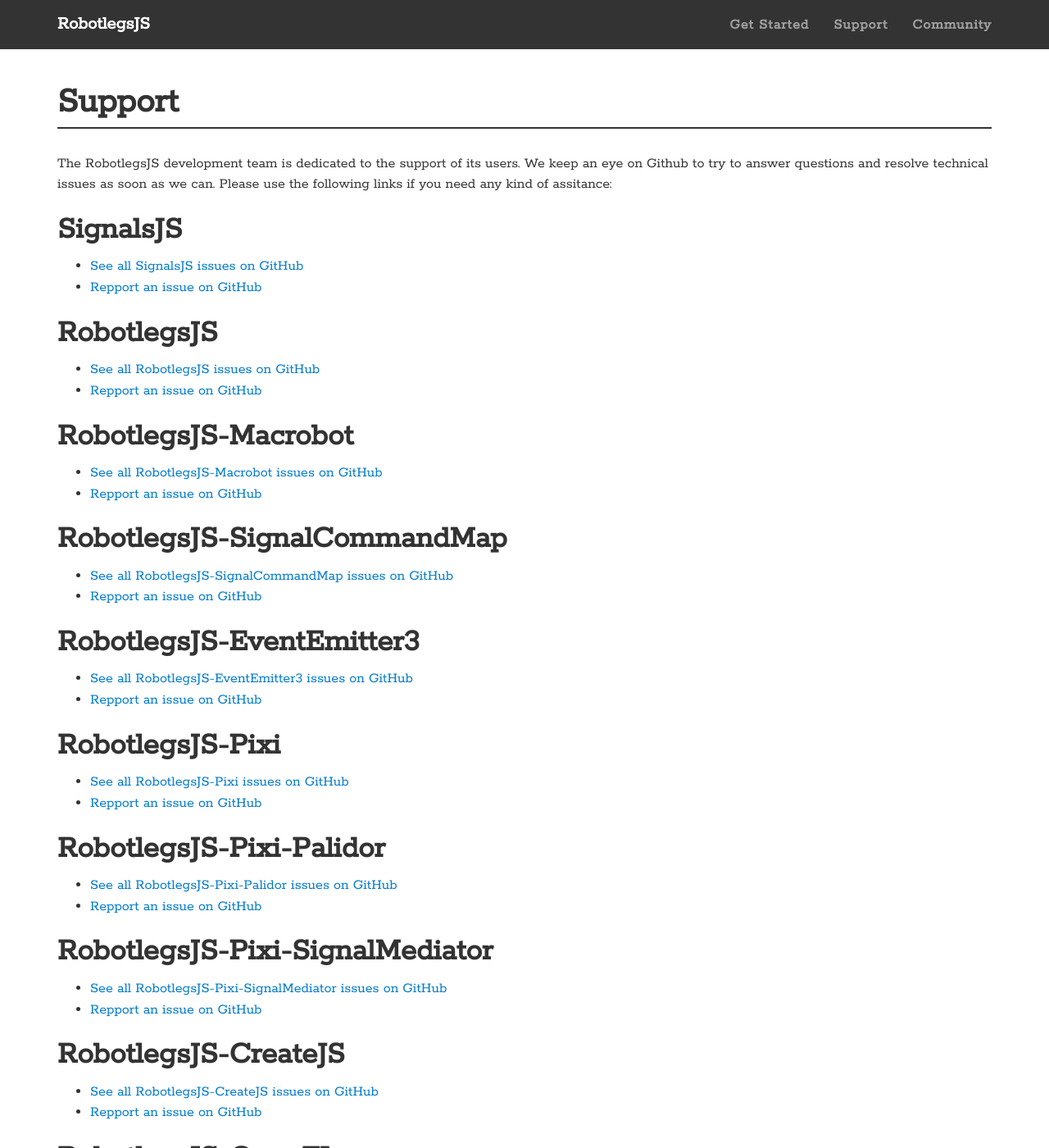
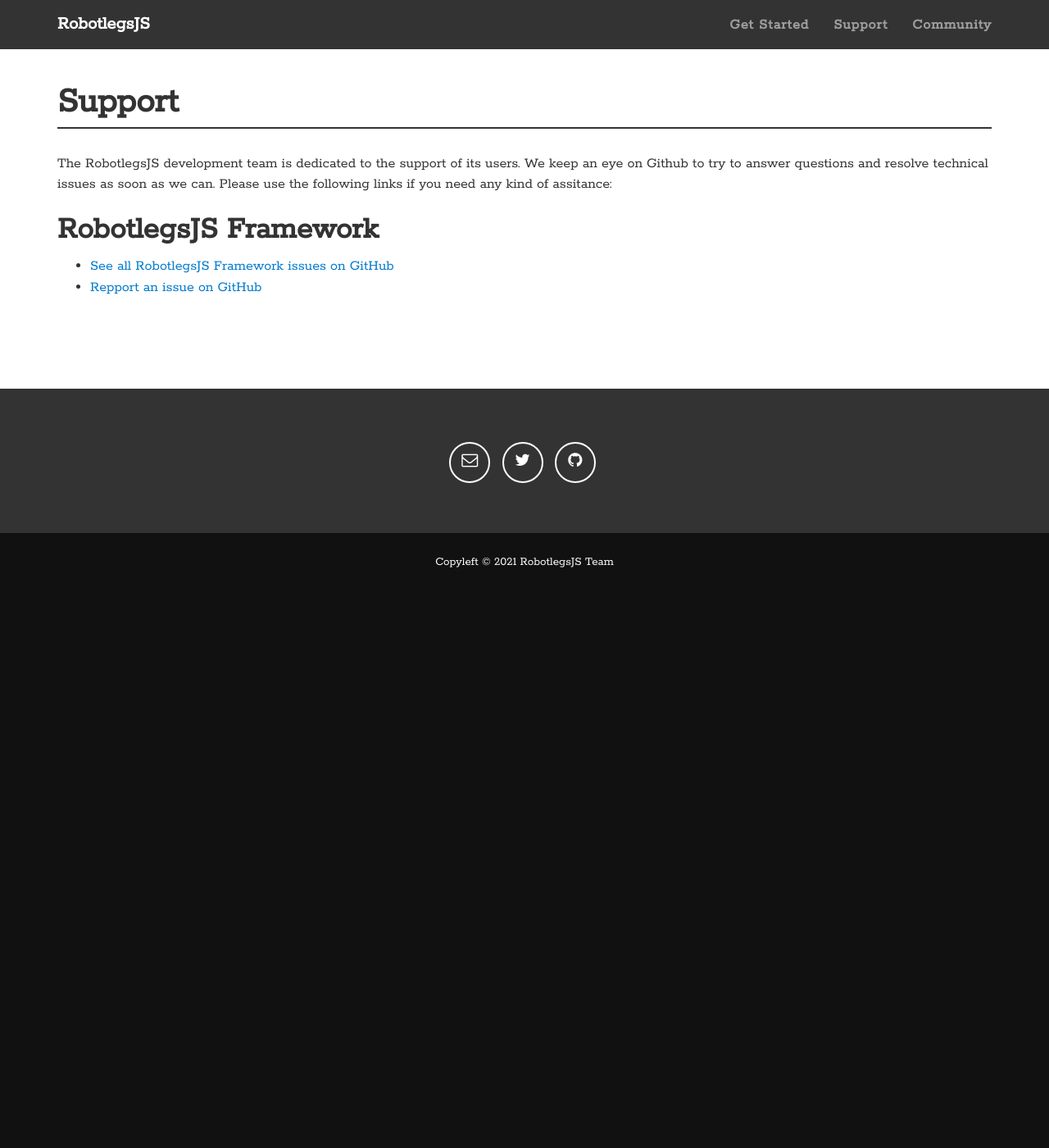
Before and after one commit to RobotlegsJS/robotlegsjs.github.io, a Jekyll site: the page built from pages/support.md, in a window 1280 px wide and 1400 px high. Shown: the whole window at 82% size. Built offline with Jekyll 4.4.1, drawn with Linux system fonts in a browser that asks for light colours; some of the changed text lies outside the part shown.

Commit message:
add reference to monorepo

```diff
--- a/pages/support.md
+++ b/pages/support.md
@@ -6,80 +6,8 @@
 
 The RobotlegsJS development team is dedicated to the support of its users. We keep an eye on Github to try to answer questions and resolve technical issues as soon as we can. Please use the following links if you need any kind of assitance:
 
-SignalsJS
+RobotlegsJS Framework
 ===
 
-- [See all SignalsJS issues on GitHub](https://github.com/RobotlegsJS/SignalsJS/issues?utf8=%E2%9C%93&q=is%3Aissue)
-- [Repport an issue on GitHub](https://github.com/RobotlegsJS/SignalsJS/issues/new)
-
-RobotlegsJS
-===
-
-- [See all RobotlegsJS issues on GitHub](https://github.com/RobotlegsJS/RobotlegsJS/issues?utf8=%E2%9C%93&q=is%3Aissue)
-- [Repport an issue on GitHub](https://github.com/RobotlegsJS/RobotlegsJS/issues/new)
-
-RobotlegsJS-Macrobot
-===
-
-- [See all RobotlegsJS-Macrobot issues on GitHub](https://github.com/RobotlegsJS/RobotlegsJS-Macrobot/issues?utf8=%E2%9C%93&q=is%3Aissue)
-- [Repport an issue on GitHub](https://github.com/RobotlegsJS/RobotlegsJS-Macrobot/issues/new)
-
-RobotlegsJS-SignalCommandMap
-===
-
-- [See all RobotlegsJS-SignalCommandMap issues on GitHub](https://github.com/RobotlegsJS/RobotlegsJS-SignalCommandMap/issues?utf8=%E2%9C%93&q=is%3Aissue)
-- [Repport an issue on GitHub](https://github.com/RobotlegsJS/RobotlegsJS-SignalCommandMap/issues/new)
-
-RobotlegsJS-EventEmitter3
-===
-
-- [See all RobotlegsJS-EventEmitter3 issues on GitHub](https://github.com/RobotlegsJS/RobotlegsJS-EventEmitter3/issues?utf8=%E2%9C%93&q=is%3Aissue)
-- [Repport an issue on GitHub](https://github.com/RobotlegsJS/RobotlegsJS-EventEmitter3/issues/new)
-
-RobotlegsJS-Pixi
-===
-
-- [See all RobotlegsJS-Pixi issues on GitHub](https://github.com/RobotlegsJS/RobotlegsJS-Pixi/issues?utf8=%E2%9C%93&q=is%3Aissue)
-- [Repport an issue on GitHub](https://github.com/RobotlegsJS/RobotlegsJS-Pixi/issues/new)
-
-RobotlegsJS-Pixi-Palidor
-===
-
-- [See all RobotlegsJS-Pixi-Palidor issues on GitHub](https://github.com/RobotlegsJS/RobotlegsJS-Pixi-Palidor/issues?utf8=%E2%9C%93&q=is%3Aissue)
-- [Repport an issue on GitHub](https://github.com/RobotlegsJS/RobotlegsJS-Pixi-Palidor/issues/new)
-
-RobotlegsJS-Pixi-SignalMediator
-===
-
-- [See all RobotlegsJS-Pixi-SignalMediator issues on GitHub](https://github.com/RobotlegsJS/RobotlegsJS-Pixi-SignalMediator/issues?utf8=%E2%9C%93&q=is%3Aissue)
-- [Repport an issue on GitHub](https://github.com/RobotlegsJS/RobotlegsJS-Pixi-SignalMediator/issues/new)
-
-RobotlegsJS-CreateJS
-===
-
-- [See all RobotlegsJS-CreateJS issues on GitHub](https://github.com/RobotlegsJS/RobotlegsJS-CreateJS/issues?utf8=%E2%9C%93&q=is%3Aissue)
-- [Repport an issue on GitHub](https://github.com/RobotlegsJS/RobotlegsJS-CreateJS/issues/new)
-
-RobotlegsJS-OpenFL
-===
-
-- [See all RobotlegsJS-OpenFL issues on GitHub](https://github.com/RobotlegsJS/RobotlegsJS-OpenFL/issues?utf8=%E2%9C%93&q=is%3Aissue)
-- [Repport an issue on GitHub](https://github.com/RobotlegsJS/RobotlegsJS-OpenFL/issues/new)
-
-RobotlegsJS-Phaser-CE
-===
-
-- [See all RobotlegsJS-Phaser-CE issues on GitHub](https://github.com/RobotlegsJS/RobotlegsJS-Phaser-CE/issues?utf8=%E2%9C%93&q=is%3Aissue)
-- [Repport an issue on GitHub](https://github.com/RobotlegsJS/RobotlegsJS-Phaser-CE/issues/new)
-
-RobotlegsJS-Phaser-CE-SignalCommandMap
-===
-
-- [See all RobotlegsJS-Phaser-CE-SignalCommandMap issues on GitHub](https://github.com/RobotlegsJS/RobotlegsJS-Phaser-CE-SignalCommandMap/issues?utf8=%E2%9C%93&q=is%3Aissue)
-- [Repport an issue on GitHub](https://github.com/RobotlegsJS/RobotlegsJS-Phaser-CE-SignalCommandMap/issues/new)
-
-RobotlegsJS-Phaser
-===
-
-- [See all RobotlegsJS-Phaser issues on GitHub](https://github.com/RobotlegsJS/RobotlegsJS-Phaser/issues?utf8=%E2%9C%93&q=is%3Aissue)
-- [Repport an issue on GitHub](https://github.com/RobotlegsJS/RobotlegsJS-Phaser/issues/new)
+- [See all RobotlegsJS Framework issues on GitHub](https://github.com/RobotlegsJS/RobotlegsJS-Framework/issues?utf8=%E2%9C%93&q=is%3Aissue)
+- [Repport an issue on GitHub](https://github.com/RobotlegsJS/RobotlegsJS-Framework/issues/new/choose)
```
